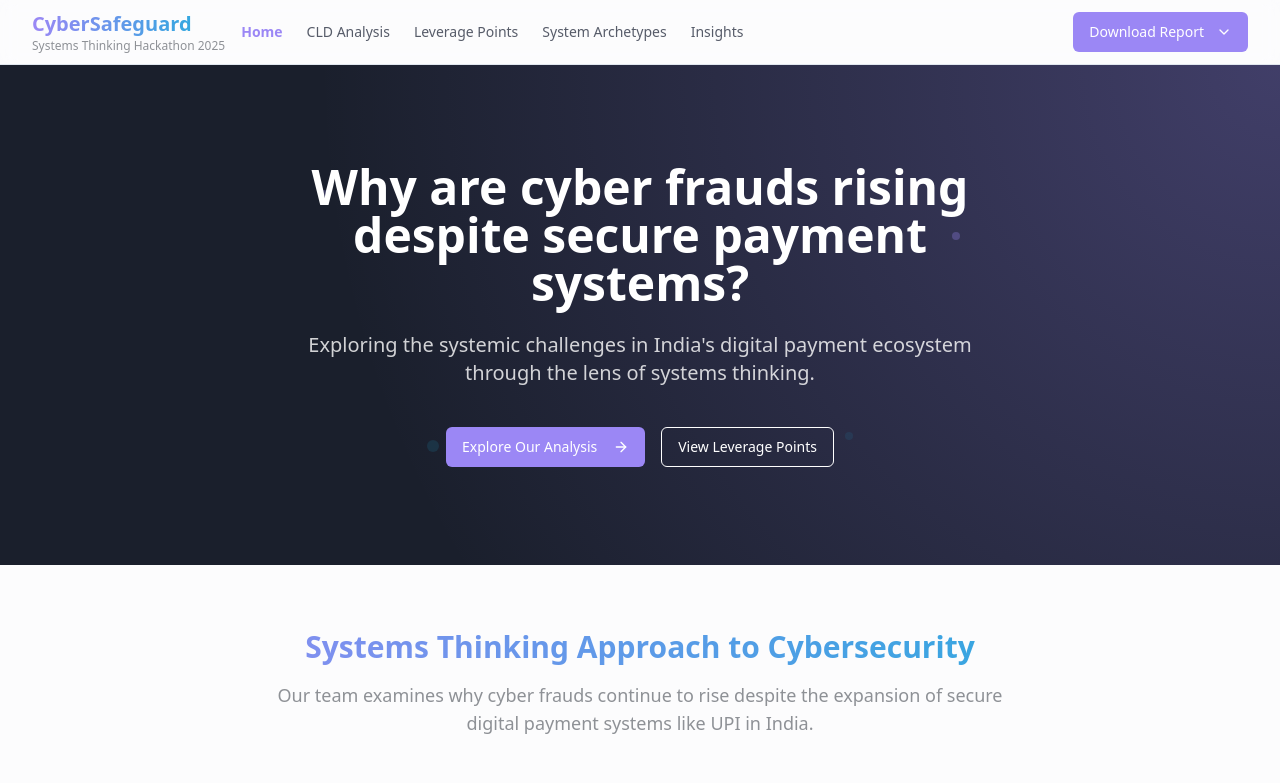
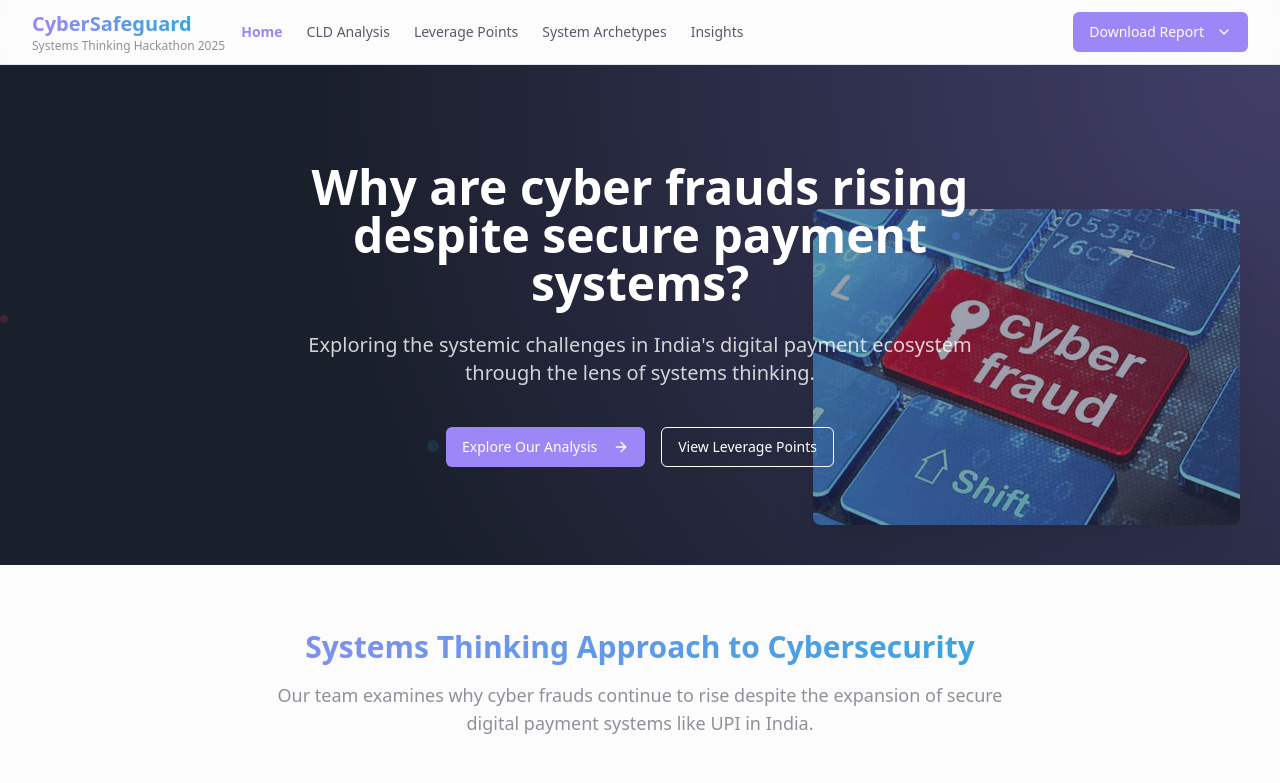
Before and after one commit to AlgoAditya21/cyber-trust-nexus, a React (Vite) app: page / in a window 1280 px wide. Shown: the top 783 px of the page. Built offline with nearby package versions, Linux system fonts and the light colour scheme.

Commit message:
Add hero section background image
Add background image and animation to the hero section.

```diff
--- a/src/components/Hero.tsx
+++ b/src/components/Hero.tsx
@@ -6,12 +6,17 @@ import { useEffect, useState } from "react";
 
 export function Hero() {
   const [imageLoaded, setImageLoaded] = useState(false);
+  const [keyboardImageLoaded, setKeyboardImageLoaded] = useState(false);
 
   useEffect(() => {
-    // Preload the image to ensure smooth animation
-    const img = new Image();
-    img.src = '/cybersecurity-digital-payment.jpg';
-    img.onload = () => setImageLoaded(true);
+    // Preload the images to ensure smooth animation
+    const backgroundImg = new Image();
+    backgroundImg.src = '/cybersecurity-digital-payment.jpg';
+    backgroundImg.onload = () => setImageLoaded(true);
+
+    const keyboardImg = new Image();
+    keyboardImg.src = '/lovable-uploads/70aa2561-24a4-4f97-92c1-de5dda619bf9.png';
+    keyboardImg.onload = () => setKeyboardImageLoaded(true);
   }, []);
 
   return (
@@ -24,6 +29,21 @@ export function Hero() {
           backgroundBlendMode: "overlay"
         }}
       ></div>
+
+      {/* Cyber fraud keyboard image with animation */}
+      <div
+        className={`absolute right-0 bottom-0 md:right-10 md:bottom-10 w-full md:w-1/3 max-w-md h-auto z-10 transition-all duration-1000 transform ${
+          keyboardImageLoaded ? 'translate-y-0 opacity-30 md:opacity-60' : 'translate-y-20 opacity-0'
+        }`}
+      >
+        <img
+          src="/lovable-uploads/70aa2561-24a4-4f97-92c1-de5dda619bf9.png"
+          alt="Cyber Fraud Keyboard"
+          className="w-full h-auto rounded-lg shadow-2xl animate-pulse"
+          style={{animationDuration: '3s'}}
+        />
+      </div>
+
       <div className="absolute inset-0 z-0 bg-gradient-to-r from-cyber-dark via-cyber-dark/90 to-cyber-dark/80"></div>
       <div className="absolute inset-0 z-0 opacity-30 bg-[radial-gradient(circle_at_top_right,#9b87f5,transparent_70%)]"></div>
 
@@ -33,9 +53,13 @@ export function Hero() {
         <div className="absolute top-3/4 left-1/3 w-3 h-3 rounded-full bg-cyber-accent/20 animate-pulse" style={{animationDelay: '1s'}}></div>
         <div className="absolute top-1/3 right-1/4 w-2 h-2 rounded-full bg-cyber-primary/30 animate-pulse" style={{animationDelay: '1.5s'}}></div>
         <div className="absolute bottom-1/4 right-1/3 w-2 h-2 rounded-full bg-cyber-accent/20 animate-pulse" style={{animationDelay: '0.7s'}}></div>
+
+        {/* New particles with red theme to match the cyber fraud key */}
+        <div className="absolute top-2/4 left-1/5 w-2 h-2 rounded-full bg-red-500/30 animate-pulse" style={{animationDelay: '0.3s'}}></div>
+        <div className="absolute bottom-1/3 right-1/4 w-3 h-3 rounded-full bg-red-500/20 animate-pulse" style={{animationDelay: '1.2s'}}></div>
       </div>
 
-      <div className="container relative z-10">
+      <div className="container relative z-20">
         <div className="max-w-3xl mx-auto text-center animate-fade-in">
           <h1 className="text-3xl md:text-5xl font-bold mb-6 text-white leading-tight">
             Why are cyber frauds rising despite secure payment systems?
```
Also changed, not shown: public/lovable-uploads/70aa2561-24a4-4f97-92c1-de5dda619bf9.png (added).
